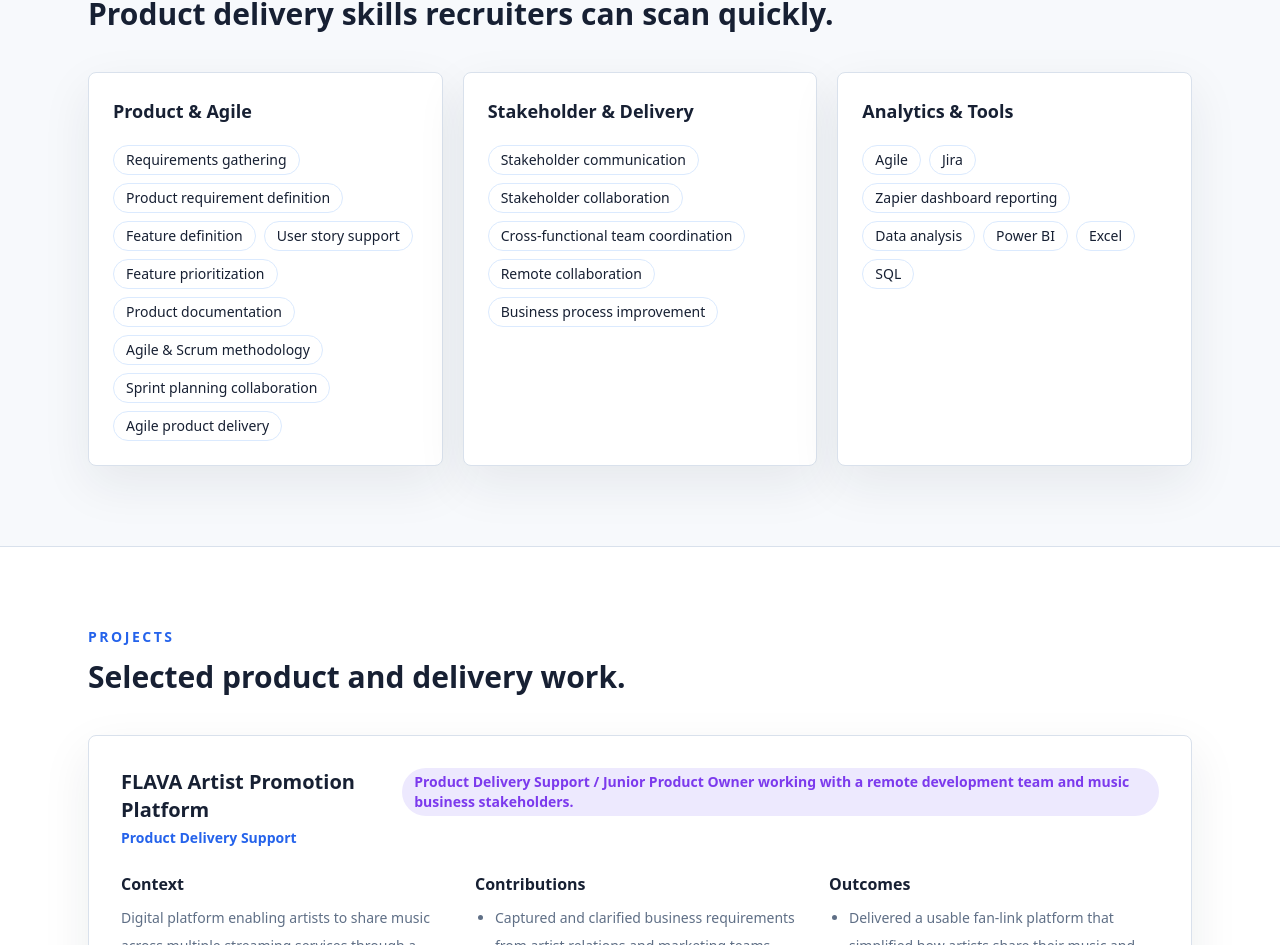
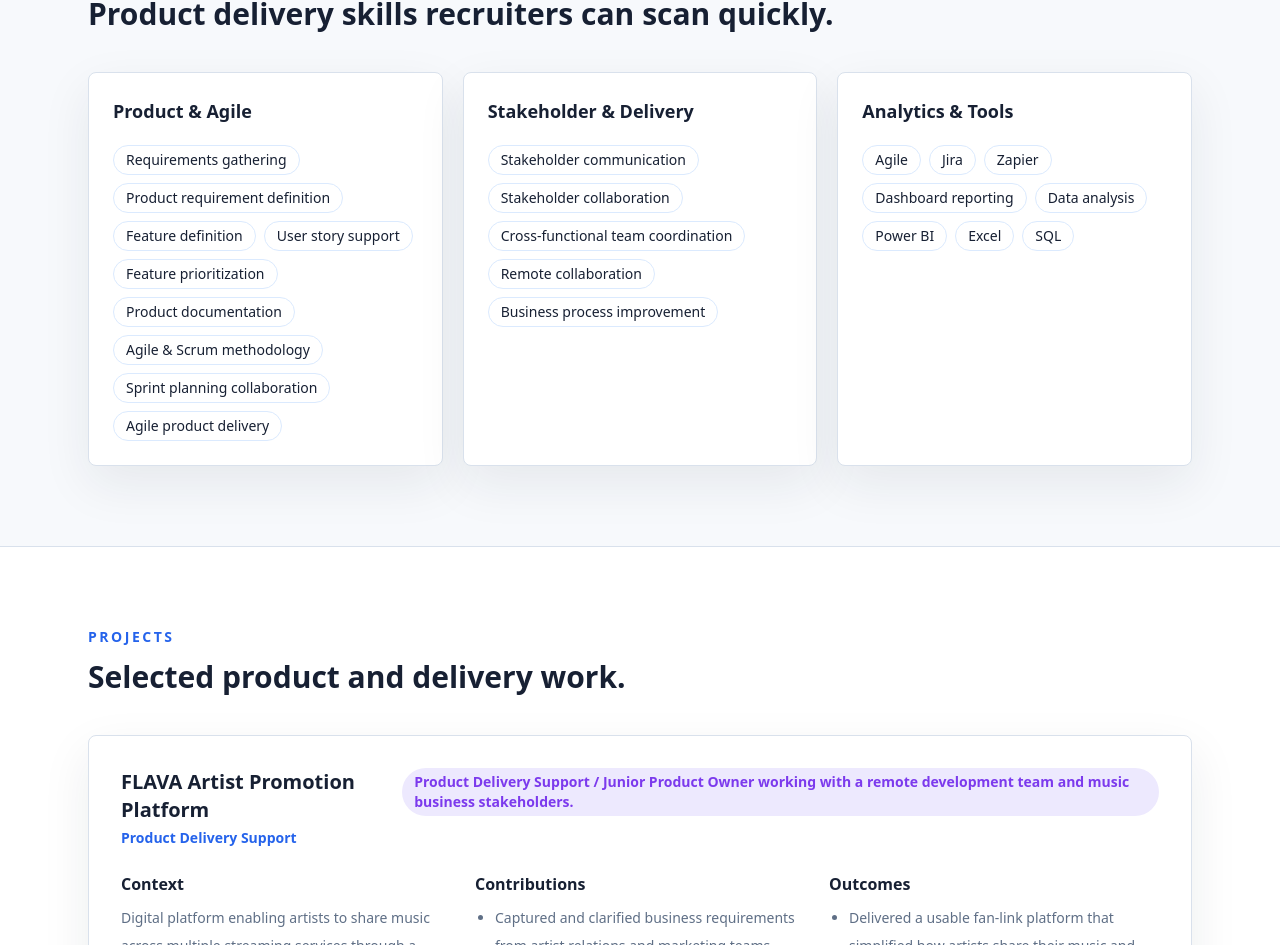
Before and after one commit to omololaalonge/Portfolio_Product-Manager, a Next.js app: page / in a window 1280 px wide. Shown: the part 1307-2252 px from the top of the page. Built offline with nearby package versions, Linux system fonts and the light colour scheme.

Commit message:
Split Zapier and dashboard reporting skills

```diff
--- a/components/Skills.tsx
+++ b/components/Skills.tsx
@@ -28,7 +28,8 @@ const skillGroups = [
     skills: [
       "Agile",
       "Jira",
-      "Zapier dashboard reporting",
+      "Zapier",
+      "Dashboard reporting",
       "Data analysis",
       "Power BI",
       "Excel",
```
